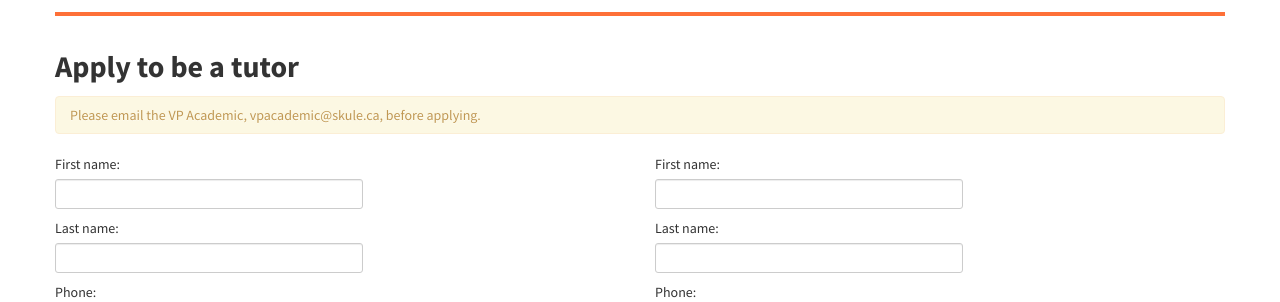
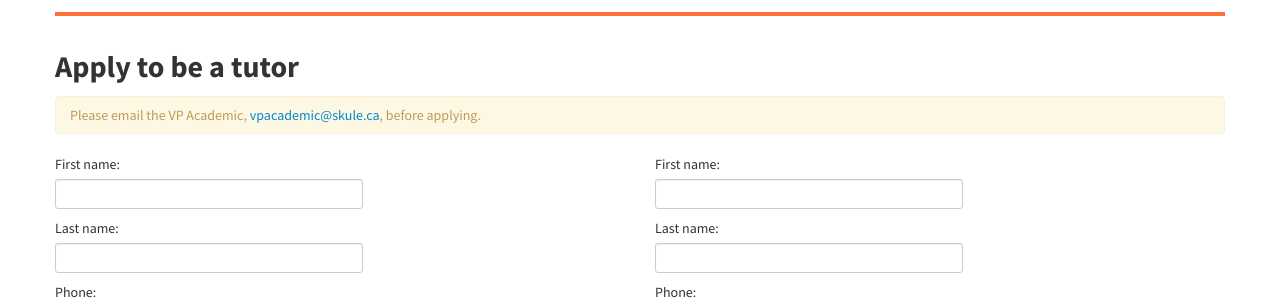
Before and after one commit to skule/skule_tutors2, a Django app: template templates/tutors/tutor_application.html in a window 1280 px wide. Shown: the part 149-451 px from the top of the page. Run offline with Django 3.2, Linux system fonts and the light colour scheme; the template is opened without the code that fills it: values that come from a table or form of the project are taken from there, others are empty; some libraries are stand-ins or nearby versions.

Commit message:
application message

```diff
--- a/templates/tutors/tutor_application.html
+++ b/templates/tutors/tutor_application.html
@@ -10,9 +10,8 @@
     </div>
     <div class="row">
         <div class="span12">
-                            <div class="alert">
-                                Please email the VP Academic, vpacademic@skule.ca, before applying.
-</div>
+            <div class="alert">Please email the VP Academic, <a href="mailto:vpacademic@skule.ca?subject=Applying for tutors.skule.ca">
+                vpacademic@skule.ca</a>, before applying.</div>
             <form action="{% url tutors.views.TutorApplication %}" method="post">{% csrf_token %}
                 <div class="row">
                     <div class="span6">
```
